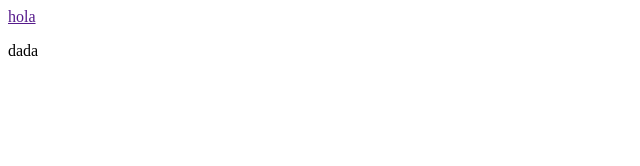
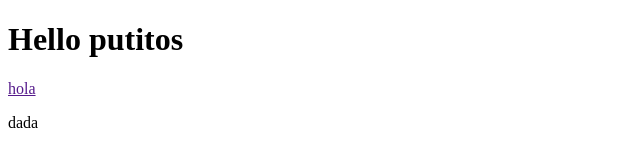
Before and after one commit to DannyTacilla5/kixabe, a plain HTML site: page index.html in a window 1280 px wide. Shown: the whole page, without its empty margins (0-640 px from the left). Drawn offline with Linux system fonts and the light colour scheme.

Commit message:
Update index.html

```diff
--- a/index.html
+++ b/index.html
@@ -6,8 +6,10 @@
     <title>Document</title>
   </head>
   <body>
+    <h1>Hello putitos</h1>
     <a href="">hola</a>
     <p>dada</p>
+
 
     <link rel="stylesheet" href="js/app.js" />
   </body>
```
